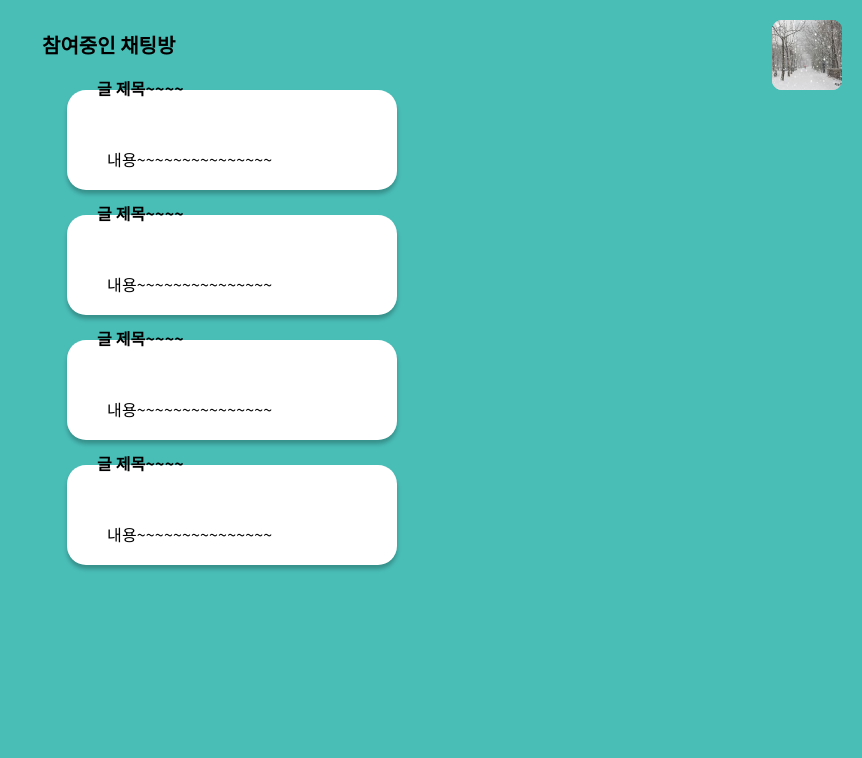
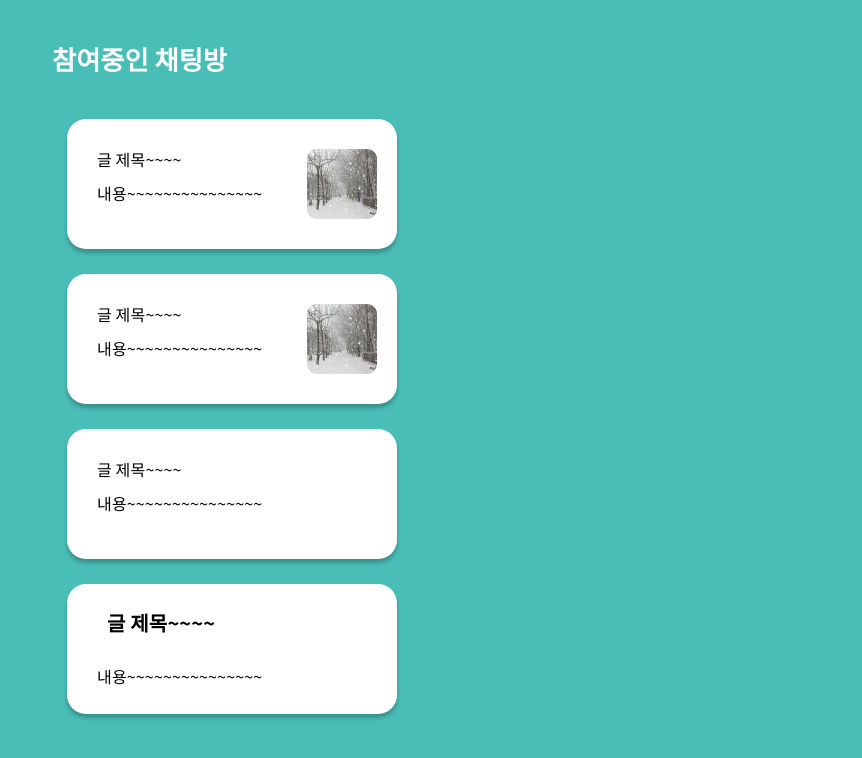
Before and after one commit to GDSC-snowflowerthon/Snowcare-team06-web, a React (Vite) app: page /chatlist in a window 1280 px wide. Shown: the top 758 px of the page, without its empty margins (418-1280 px from the left). Built offline with nearby package versions, Linux system fonts and the light colour scheme.

Commit message:
feat : 매칭완료 채팅방 목록 레이아웃 수정2

```diff
--- a/src/pages/MyPage/ChatList/ChatList.css
+++ b/src/pages/MyPage/ChatList/ChatList.css
@@ -2,7 +2,7 @@ body{
   background-color: #49BEB7;
 
 }
-h3{
+.title-chat{
   color: #ffffff;
   font-size: 26.245px;
   font-weight: 800;
@@ -10,10 +10,10 @@ h3{
 }
 
 
-#container{
+#container1{
   width: 360px;
 }
-.box{
+.box1{
   box-sizing: border-box;
   width: 330px;
   height: 100px;
@@ -58,14 +58,14 @@ h3{
   margin-left: 20px;
 }
 
-.img{
+.img1{
   width: 70px;
   height: 70px;
 }
-.title{
+.title1{
   font-size: 16px;
 }
-.content{
+.content1{
   color: #15A196;
   font-size: 12px;
   font-weight: 600;
--- a/src/pages/MyPage/ChatList/ChatList.jsx
+++ b/src/pages/MyPage/ChatList/ChatList.jsx
@@ -4,43 +4,43 @@ import "./ChatList.css"
 export default function CheckList(){
   return(
     <>
-    <h3>참여중인 채팅방</h3>
-    <div id='container'>
+    <h3 className="title-chat">참여중인 채팅방</h3>
+    <div id="container1">
 
 
-      <div className='box'>
+      <div className='box1'>
         <div className='text-container'>
-          <p className='title'>글 제목~~~~</p>
-          <div className='content'>
+          <p className='title1'>글 제목~~~~</p>
+          <div className='content1'>
             <p>내용~~~~~~~~~~~~~~~</p>
           </div>
         </div>
-        <img className="img" src="./CheckRecord-img.png" alt='눈사진'></img>
+        <img className="img1" src="./CheckRecord-img.png" alt='눈사진'></img>
       </div>
 
-      <div className='box'>
+      <div className='box1'>
         <div className='text-container'>
-          <p className='title'>글 제목~~~~</p>
-          <div className='content'>
+          <p className='title1'>글 제목~~~~</p>
+          <div className='content1'>
             <p>내용~~~~~~~~~~~~~~~</p>
           </div>
         </div>
-        <img className="img" src="./CheckRecord-img.png" alt='눈사진'></img>
+        <img className="img1" src="./CheckRecord-img.png" alt='눈사진'></img>
       </div>
 
-      <div className='box'>
+      <div className='box1'>
         <div className='text-container'>
-          <p className='title'>글 제목~~~~</p>
-          <div className='content'>
+          <p className='title1'>글 제목~~~~</p>
+          <div className='content1'>
             <p>내용~~~~~~~~~~~~~~~</p>
           </div>
         </div>
       </div>
 
-      <div className='box'>
+      <div className='box1'>
         <div className='text-container'>
           <p className='title'>글 제목~~~~</p>
-          <div className='content'>
+          <div className='content1'>
             <p>내용~~~~~~~~~~~~~~~</p>
           </div>
         </div>
```
